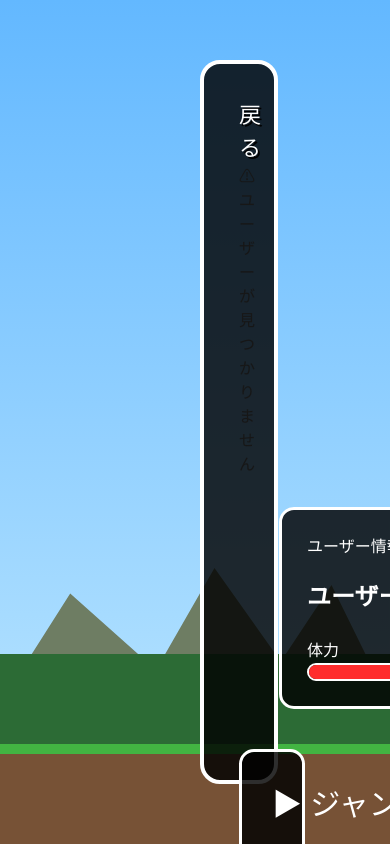
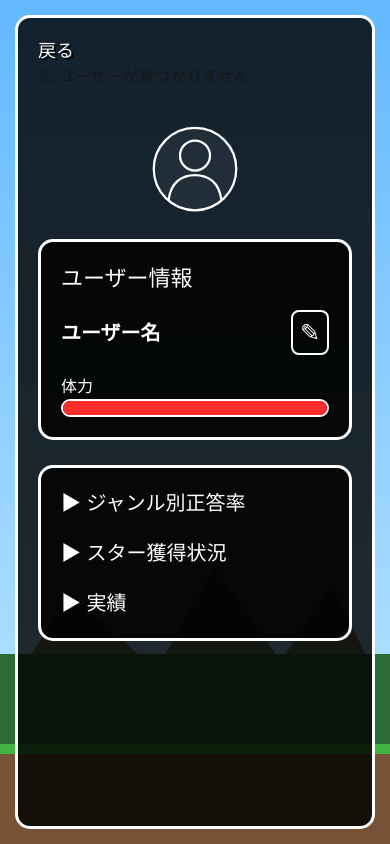
Before and after one commit to 251018-hinokuma/AltF4, a Next.js app: page /userpage in a window 390 px wide. Built offline with nearby package versions, Linux system fonts and the light colour scheme; no server answers; the database is empty.

Commit message:
page.tsx削除とcss改良

```diff
--- a/app/home/page.module.css
+++ b/app/home/page.module.css
@@ -199,3 +199,78 @@
 
     transform:translateY(-2px);
 }
+
+/* ========================================
+   スマートフォン対応
+======================================== */
+
+@media (max-width: 600px) {
+
+    /* 全体 */
+    .container {
+        width: 100%;
+        height: 100dvh;
+        min-height: 100dvh;
+        overflow: hidden;
+    }
+
+    /* ユーザー名 */
+    .userBox {
+        top: 15px;
+        left: 15px;
+        right: 15px;
+
+        width: auto;
+
+        padding: 10px 15px;
+
+        font-size: 16px;
+
+        box-sizing: border-box;
+    }
+
+    /* メニュー全体 */
+    .menupage {
+        width: calc(100% - 30px);
+
+        max-width: 400px;
+
+        box-sizing: border-box;
+
+        top: 50%;
+
+        transform: translate(-50%, -50%);
+    }
+
+    /* タイトル */
+    .title {
+        font-size: 42px;
+
+        text-align: center;
+
+        white-space: nowrap;
+    }
+
+    /* サブタイトル */
+    .subTitle {
+        font-size: 14px;
+
+        text-align: center;
+
+        margin-bottom: 25px;
+    }
+
+    /* ボタン */
+    .button {
+        width: 100%;
+
+        max-width: 280px;
+
+        box-sizing: border-box;
+
+        padding: 14px 10px;
+
+        font-size: 17px;
+    }
+
+}
--- a/app/page.tsx
+++ /dev/null
@@ -1,40 +0,0 @@
-import Link from "next/link";
-
-export default function Home() {
-  return (
-    <main className="min-h-screen flex items-center justify-center bg-gray-100">
-      <div className="w-[800px] h-[500px] bg-white border border-black p-6 relative">
-
-        {/* User Name */}
-        <div className="absolute top-6 left-6 border border-black px-4 py-2">
-          User Name
-        </div>
-
-        {/* Title */}
-        <h1 className="text-3xl font-bold text-center mt-12">
-          Quiz App
-        </h1>
-
-        {/* Buttons */}
-        <div className="flex flex-col items-center gap-6 mt-16">
-
-          <button className="border border-black rounded-lg px-8 py-3">
-            Quiz
-          </button>
-
-          <button className="border border-black rounded-lg px-8 py-3">
-            Marking Questions
-          </button>
-
-          <Link href="/user">
-            <button className="border border-black rounded-lg px-8 py-3">
-              User Page
-            </button>
-          </Link>
-
-        </div>
-
-      </div>
-    </main>
-  );
-}
--- a/app/userpage/page.js
+++ b/app/userpage/page.js
@@ -167,29 +167,40 @@ export default function UserPage() {
                 {/*ユーザー情報*/}
                 <section className={styles.profile}>
 
-                    {/* ユーザーアイコン */}
+                    {/* ユーザーアカウントアイコン */}
+                <div className={styles.userIcon}>
                     <svg
-                        width="120"
-                        height="120"
+                        className={styles.userIconSvg}
+                        viewBox="0 0 120 120"
+                        aria-label="ユーザーアカウント"
                     >
+                    {/* 外側の円 */}
                     <circle
                         cx="60"
-                            cy="30"
-                            r="25"
-                            stroke="white"
-                            strokeWidth="3"
-                            fill="none"
+                        cy="60"
+                        r="55"
+                        className={styles.userIconFrame}
                     />
+
+                    {/* 頭 */}
+                    <circle
+                        cx="60"
+                        cy="42"
+                        r="20"
+                        className={styles.userIconHead}
+                    />
+
+                    {/* 肩 */}
                     <path
                         d="
-                                M15 100
-                                C15 60,105 60,105 100
+                            M25 100
+                            C28 78, 42 68, 60 68
+                            C78 68, 92 78, 95 100
                         "
-                            stroke="white"
-                            strokeWidth="3"
-                            fill="none"
+                        className={styles.userIconBody}
                     />
                     </svg>
+                </div>
 
                     {/* ユーザー情報 */}
                     <div className={styles.info}>
--- a/app/userpage/page.module.css
+++ b/app/userpage/page.module.css
@@ -137,6 +137,55 @@
 
     gap:40px;
 
+}
+
+/* ========================================
+   ユーザーアカウントアイコン
+======================================== */
+
+.userIcon {
+    width: 140px;
+    height: 140px;
+
+    flex-shrink: 0;
+
+    display: flex;
+    align-items: center;
+    justify-content: center;
+}
+
+.userIconSvg {
+    width: 150px;
+    height: 150px;
+}
+
+/* 外側の円 */
+
+.userIconFrame {
+    fill: rgba(255, 255, 255, 0.05);
+
+    stroke: white;
+    stroke-width: 3;
+}
+
+/* 頭 */
+
+.userIconHead {
+    fill: none;
+
+    stroke: white;
+    stroke-width: 3;
+}
+
+/* 肩 */
+
+.userIconBody {
+    fill: none;
+
+    stroke: white;
+    stroke-width: 3;
+
+    stroke-linecap: round;
 }
 
 /* 情報 */
@@ -349,3 +398,139 @@ input.userNameField:focus{
     transform:translateX(10px);
 
 }
+
+/* ========================================
+   スマートフォン対応
+======================================== */
+
+@media (max-width: 600px) {
+
+    /* 全体 */
+    .container {
+        width: 100%;
+        height: 100dvh;
+        min-height: 100dvh;
+
+        overflow: hidden;
+    }
+
+    /* メインウィンドウ */
+    .window {
+        top: 15px;
+        left: 15px;
+        right: 15px;
+        bottom: 15px;
+
+        width: auto;
+
+        padding: 20px;
+
+        border-width: 3px;
+
+        border-radius: 15px;
+
+        overflow-y: auto;
+
+        box-sizing: border-box;
+    }
+
+    /* 戻る */
+    .back {
+        font-size: 18px;
+    }
+
+    /* プロフィール */
+    .profile {
+        flex-direction: column;
+        align-items: stretch;
+        gap: 20px;
+    }
+
+    .userIcon {
+        width: 100px;
+        height: 100px;
+
+        margin: 0 auto;
+    }
+
+    .userIconSvg {
+        width: 90px;
+        height: 90px;
+    }
+
+    .info {
+        width: 100%;
+        box-sizing: border-box;
+        padding: 20px;
+    }
+
+    .userNameField {
+        width: 100%;
+        max-width: 300px;
+    }
+
+    .hpBar {
+        width: 100%;
+        max-width: 320px;
+    }
+
+    /* ユーザー情報 */
+    .info {
+        width: 100%;
+
+        box-sizing: border-box;
+
+        padding: 20px;
+    }
+
+    .info h2 {
+        font-size: 22px;
+
+        margin-bottom: 15px;
+    }
+
+    /* ユーザー名 */
+    .userNameField {
+        width: 100%;
+
+        max-width: 100%;
+
+        box-sizing: border-box;
+
+        font-size: 20px;
+    }
+
+    /* ユーザー名編集 */
+    input.userNameField {
+        width: 100%;
+
+        box-sizing: border-box;
+    }
+
+    /* HP */
+    .hpBar {
+        width: 100%;
+
+        max-width: 320px;
+    }
+
+    /* メニュー */
+    .menuBox {
+        margin-top: 25px;
+
+        padding: 20px;
+    }
+
+    .menu {
+        gap: 20px;
+    }
+
+    .menuItem {
+        font-size: 20px;
+
+        width: 100%;
+
+        box-sizing: border-box;
+    }
+
+}
```
Lines whose indentation alone changed are shown as unchanged.
